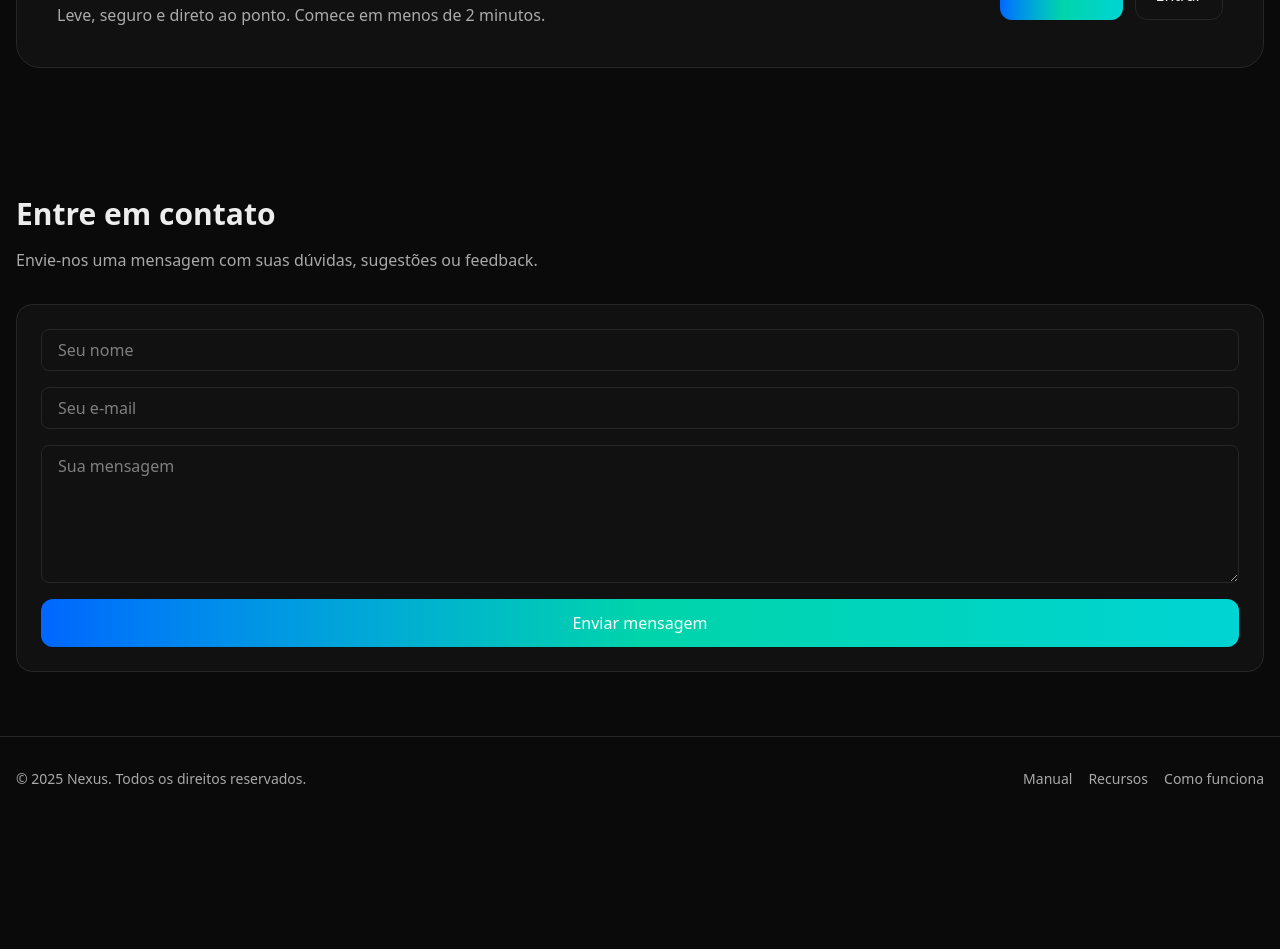
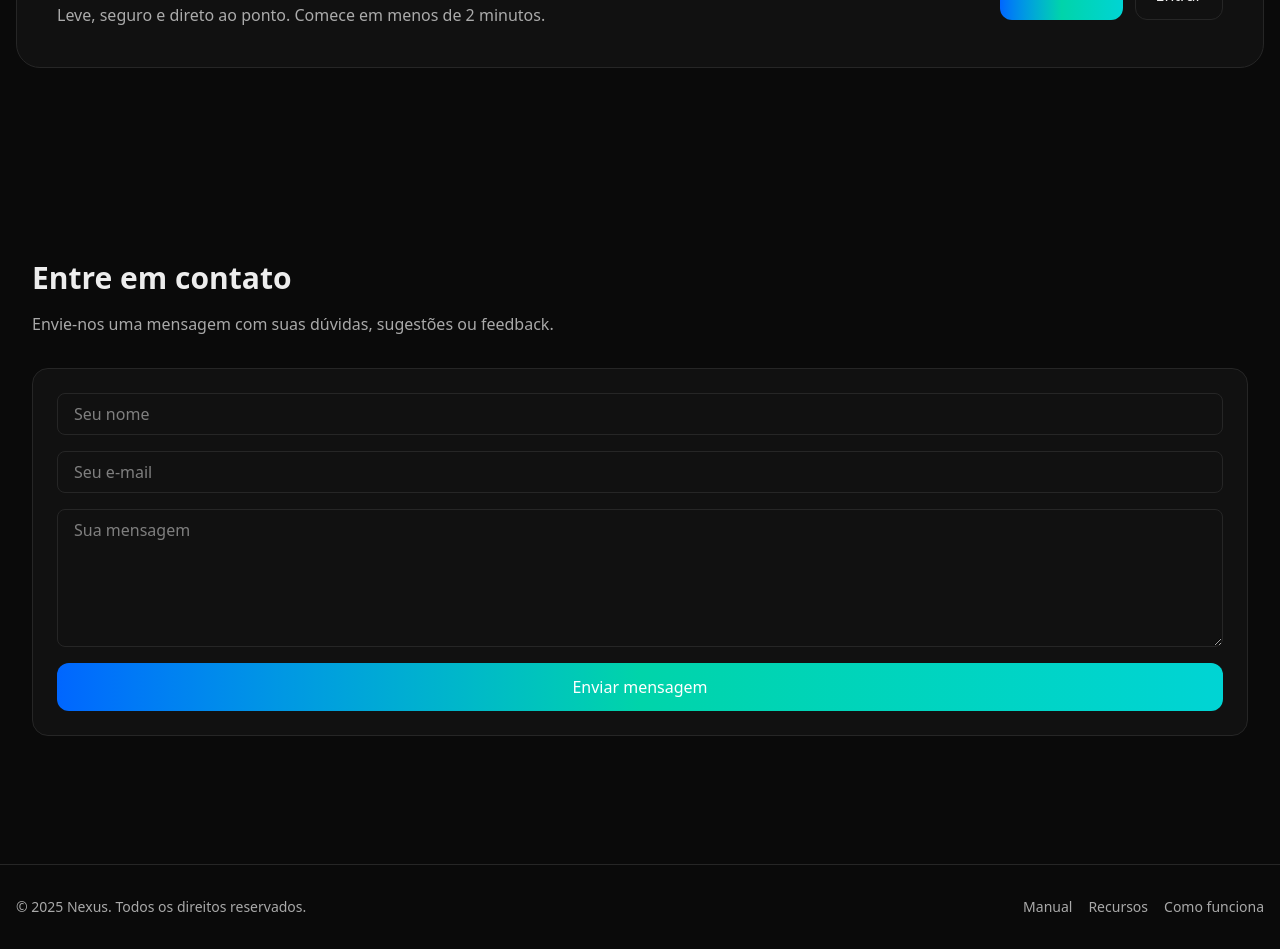
Before and after one commit to Leofrancaa/nexus-fintool, a Next.js app: page / in a window 1280 px wide. Shown: the part 2060-3009 px from the top of the page. Before the commit the page ends 2881 px from the top, so only its background shows below. Built offline with nearby package versions, Linux system fonts and the light colour scheme.

Commit message:
Add email form

```diff
--- a/src/app/page.tsx
+++ b/src/app/page.tsx
@@ -303,8 +303,8 @@ export default function LandingPage() {
         </div>
       </section>
 
-      <section>
-        <EmailForm></EmailForm>
+      <section className="max-w-7xl mx-auto px-4 py-16">
+        <EmailForm />
       </section>
 
       <footer className="border-t border-[var(--card-border)]">
```
